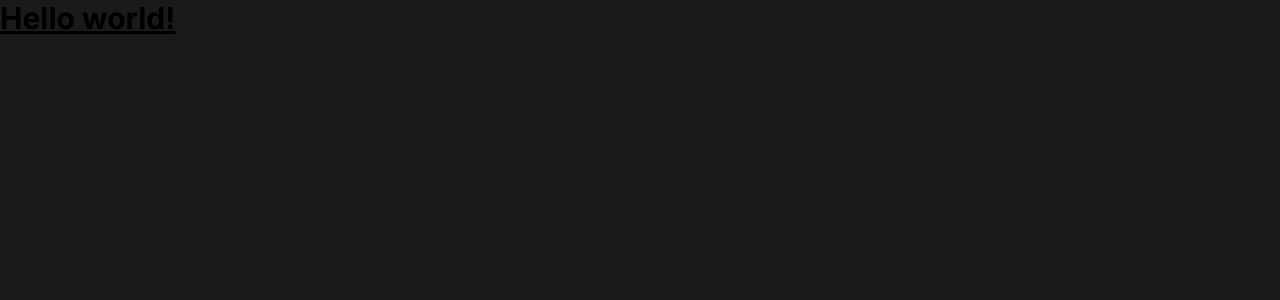
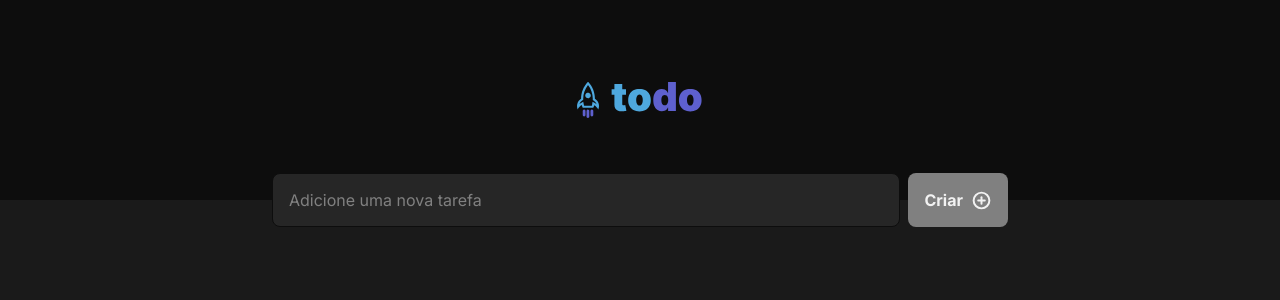
Before and after one commit to jefyelin/to-do-list-vite-react, a React (Vite) app: page /tasks in a window 1280 px wide. Shown: the top 300 px of the page. Built offline with nearby package versions, Linux system fonts and the light colour scheme.

Commit message:
adjust routes on the App

```diff
--- a/src/App.tsx
+++ b/src/App.tsx
@@ -1,8 +1,17 @@
+import { BrowserRouter as Router, Route, Routes } from 'react-router-dom'
+import { Header } from './components/header/header'
+import { TasksPage } from './pages/tasks/tasks-page'
+import { Redirect } from './utils/router/redirect'
+
 function App() {
   return (
-    <div>
-      <h1 className='text-3xl font-bold underline'>Hello world!</h1>
-    </div>
+    <Router>
+      <Header />
+      <Routes>
+        <Route path='/' element={<Redirect to='/tasks' />} />
+        <Route path='/tasks' element={<TasksPage />} />
+      </Routes>
+    </Router>
   )
 }
 
```
